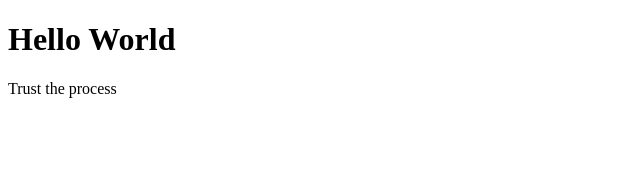
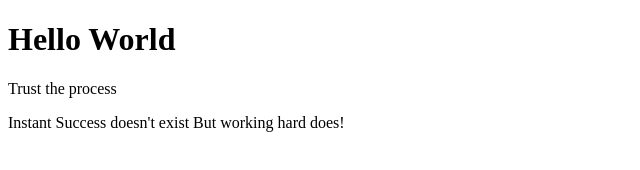
Before and after one commit to jpamvelasquez/git-repo, a plain HTML site: page index.html in a window 1280 px wide. Shown: the whole page, without its empty margins (0-640 px from the left). Drawn offline with Linux system fonts and the light colour scheme.

Commit message:
Great things takes time

```diff
--- a/index.html
+++ b/index.html
@@ -8,5 +8,6 @@
 <body>
     <h1>Hello World</h1>
     <p>Trust the process</p>
+    <p> Instant Success doesn't exist But working hard does!</p>
 </body>
 </html>
```
